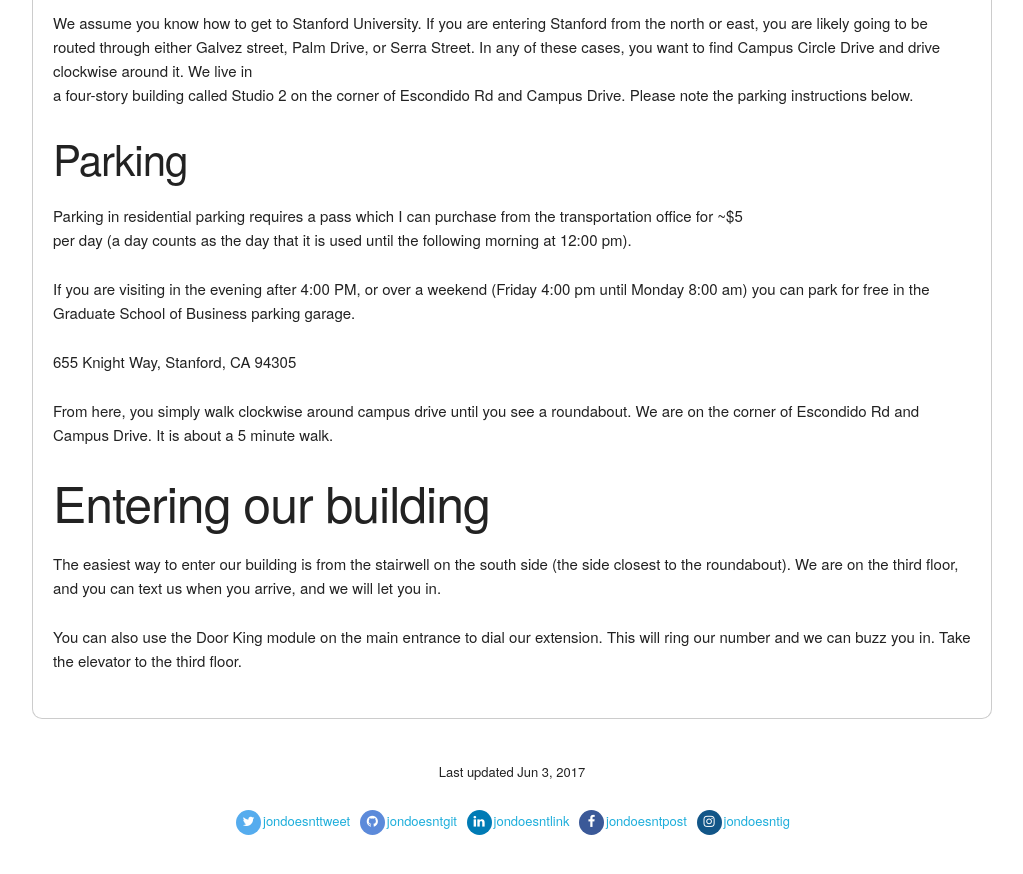
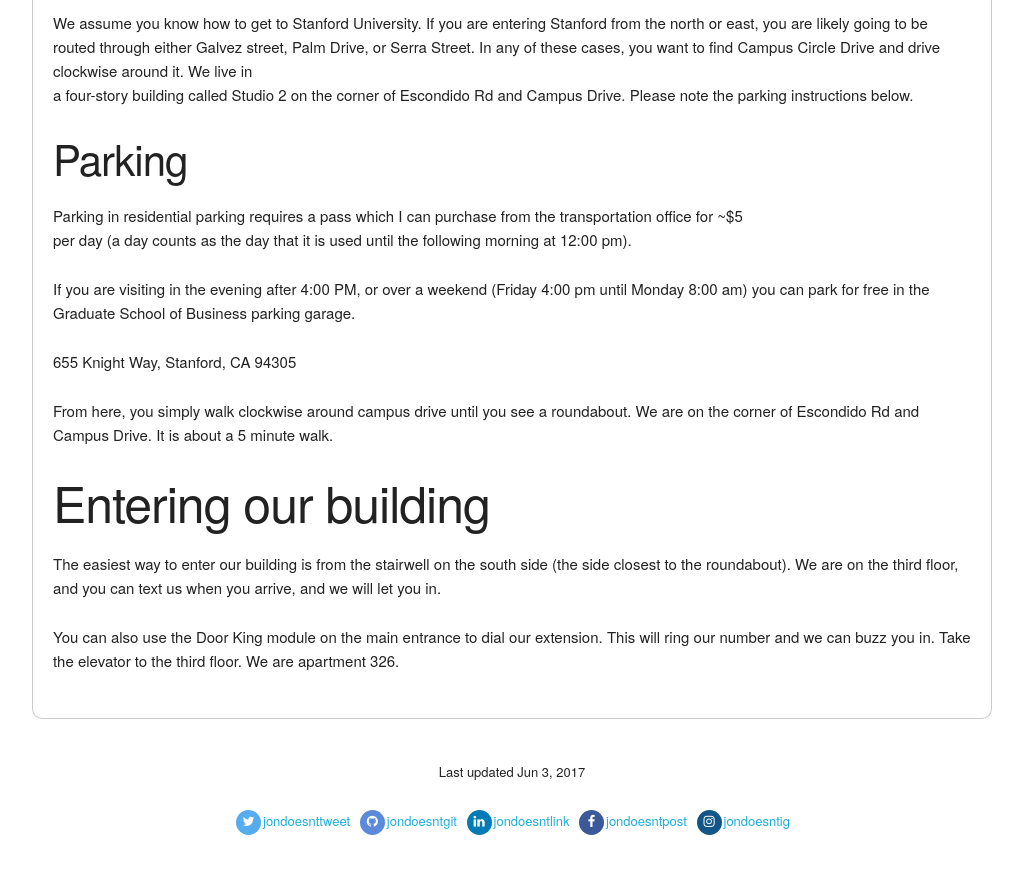
Before and after one commit to jondoesntgit/jondoesntgit.github.io, a Jekyll site: the page built from _pages/04_visit.md, in a window 1280 px wide and 900 px high, scrolled down 1617 px. Shown: the top 874 px of the window, without its empty margins (128-1151 px from the left). Built offline with Jekyll 4.4.1, drawn with Linux system fonts in a browser that asks for light colours; nearby versions of some CDN libraries; some web fonts are replaced; some of the changed text lies outside the part shown.

Commit message:
Added apartment number

```diff
--- a/_pages/04_visit.md
+++ b/_pages/04_visit.md
@@ -8,7 +8,7 @@
 We love visitors! If you want to visit,
 here is our address:
 
-729 Escondido Rd
+729 Escondido Rd Apt 326
 Stanford CA, 94305
 
 ![Directions](http://i.imgur.com/buH4dXM.png)
@@ -66,4 +66,4 @@
 third floor, and you can text us when you arrive, and we will let you in.
 
 You can also use the Door King module on the main entrance to dial our extension. This will ring our number and we can buzz you in.
-Take the elevator to the third floor.
+Take the elevator to the third floor. We are apartment 326.
```
